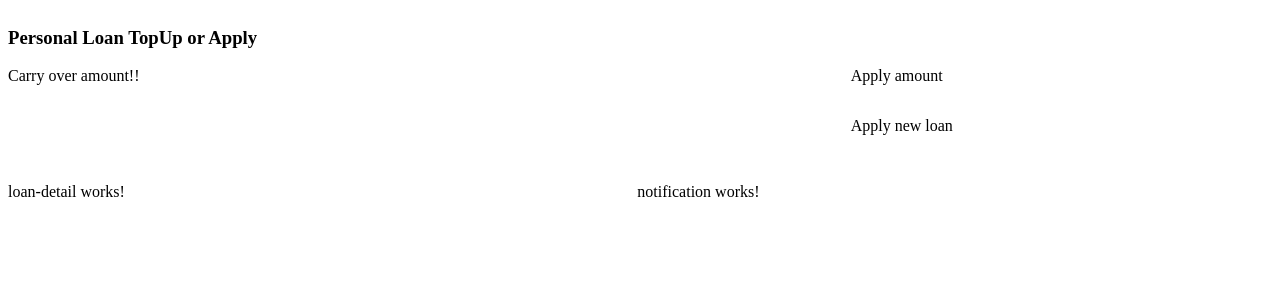
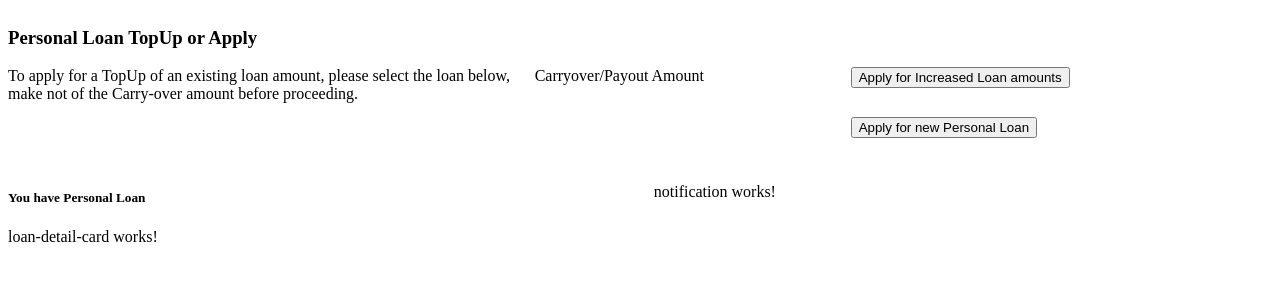
Before and after one commit to xuebaibai2/PersonalLoan, an Angular app in the folder UI/PersonalLoanUI/: page / in a window 1280 px wide. Shown: the top 300 px of the page. Built offline with nearby package versions, Linux system fonts and the light colour scheme.

Commit message:
Layout component
Continues of previous commit

```diff
--- a/UI/PersonalLoanUI/src/app/components/btn-apply-amount/btn-apply-amount.component.html
+++ b/UI/PersonalLoanUI/src/app/components/btn-apply-amount/btn-apply-amount.component.html
@@ -1,2 +1 @@
-
-  Apply amount
+<button id="btn-apply-loan-amount">Apply for Increased Loan amounts</button>
--- a/UI/PersonalLoanUI/src/app/components/btn-apply-new-loan/btn-apply-new-loan.component.html
+++ b/UI/PersonalLoanUI/src/app/components/btn-apply-new-loan/btn-apply-new-loan.component.html
@@ -1,2 +1 @@
-
-  Apply new loan
+<button id="btn-apply-new-loan">Apply for new Personal Loan</button>
--- a/UI/PersonalLoanUI/src/app/components/carry-over-amount/carry-over-amount.component.css
+++ b/UI/PersonalLoanUI/src/app/components/carry-over-amount/carry-over-amount.component.css
@@ -0,0 +1,4 @@
+.carry-over-amt-container {
+    display: grid;
+    grid-template-columns: 5fr 2fr 1fr;
+}
--- a/UI/PersonalLoanUI/src/app/components/carry-over-amount/carry-over-amount.component.html
+++ b/UI/PersonalLoanUI/src/app/components/carry-over-amount/carry-over-amount.component.html
@@ -1,2 +1,5 @@
-
-  Carry over amount!!
+<div class="carry-over-amt-container">
+  <div class="description"> To apply for a TopUp of an existing loan amount, please select the loan below, make not of the Carry-over amount before proceeding. </div>
+<div class="unit">Carryover/Payout Amount</div>
+<div class="amount">{{ carryoverAmount }}</div>
+</div>
--- a/UI/PersonalLoanUI/src/app/components/loan-detail/loan-detail.component.html
+++ b/UI/PersonalLoanUI/src/app/components/loan-detail/loan-detail.component.html
@@ -1,3 +1,4 @@
-<p>
-  loan-detail works!
-</p>
+<h5> You have {{ loanAmount }} Personal Loan</h5>
+<div class="loan-card-container">
+    <app-loan-detail-card></app-loan-detail-card>
+</div>
```
